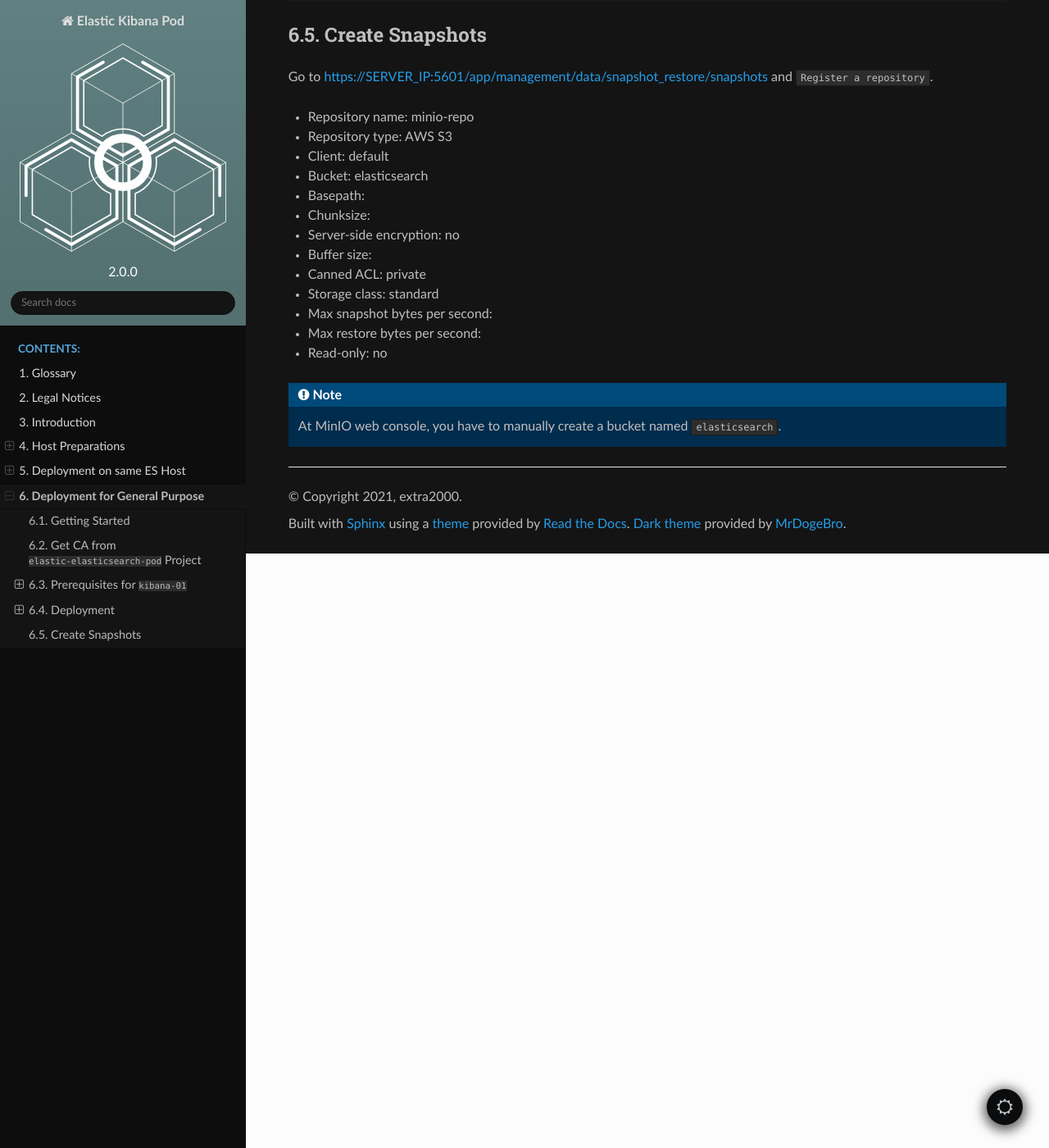
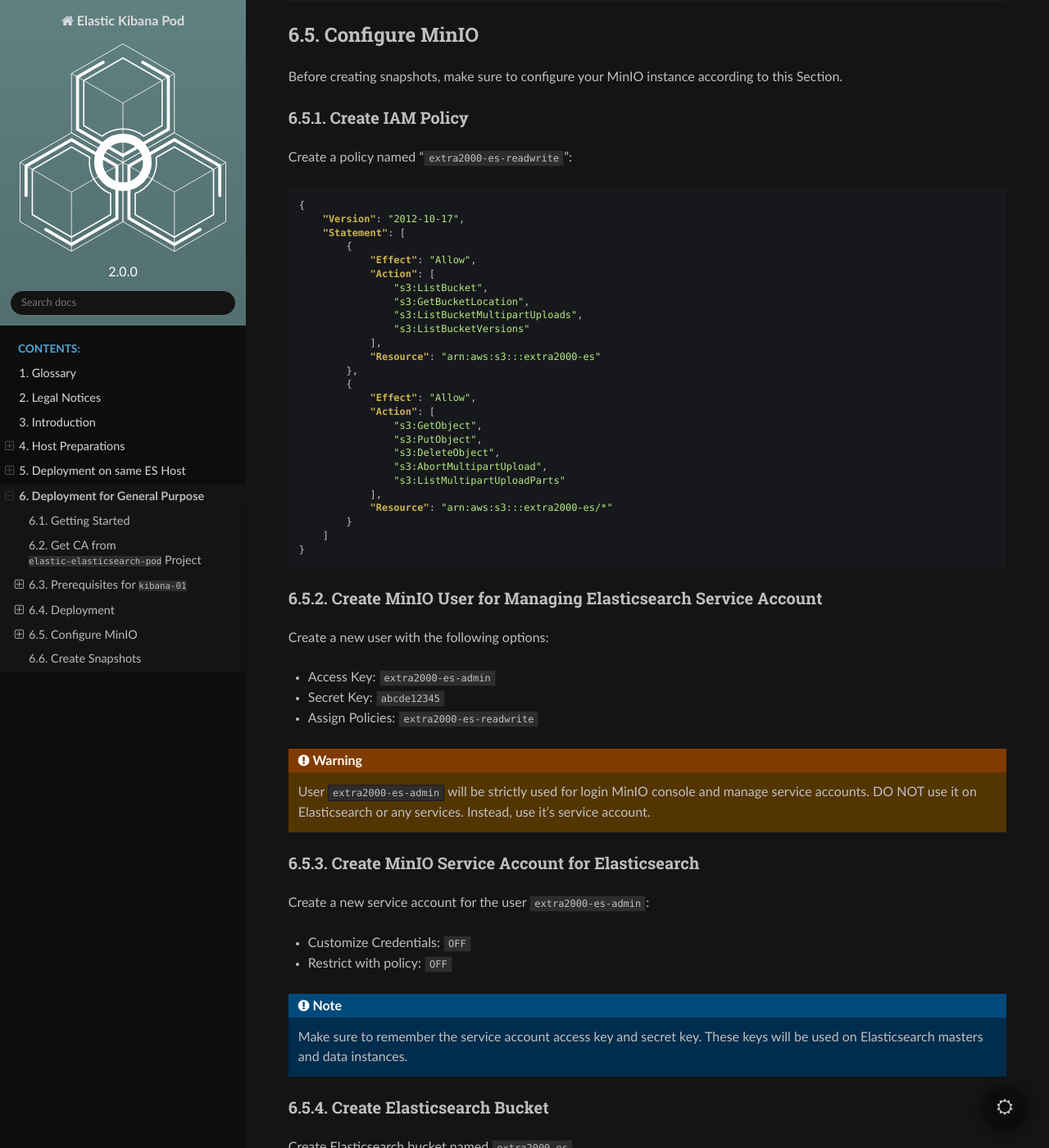
Before and after one commit to extra2000/elastic-kibana-pod, a Sphinx documentation site: the page built from docs/source/example_podman_general.rst, in a window 1280 px wide and 1400 px high, scrolled down 3835 px. Shown: the whole window at 82% size. Built offline with Sphinx 7.4.7 and the Read the Docs theme 2.0.0, drawn with Linux system fonts in a browser that asks for light colours; some of the changed text lies outside the part shown.

Commit message:
docs(general-deployment): add instruction to configure MinIO

```diff
--- a/docs/source/example_podman_general.rst
+++ b/docs/source/example_podman_general.rst
@@ -194,6 +194,75 @@
     podman generate systemd --files --name kibana-01-pod
     systemctl --user enable pod-kibana-01-pod.service container-kibana-01-pod-kibana-01.service
 
+Configure MinIO
+---------------
+
+Before creating snapshots, make sure to configure your MinIO instance according to this Section.
+
+Create IAM Policy
+~~~~~~~~~~~~~~~~~
+
+Create a policy named "``extra2000-es-readwrite``":
+
+.. code-block:: json
+
+    {
+        "Version": "2012-10-17",
+        "Statement": [
+            {
+                "Effect": "Allow",
+                "Action": [
+                    "s3:ListBucket",
+                    "s3:GetBucketLocation",
+                    "s3:ListBucketMultipartUploads",
+                    "s3:ListBucketVersions"
+                ],
+                "Resource": "arn:aws:s3:::extra2000-es"
+            },
+            {
+                "Effect": "Allow",
+                "Action": [
+                    "s3:GetObject",
+                    "s3:PutObject",
+                    "s3:DeleteObject",
+                    "s3:AbortMultipartUpload",
+                    "s3:ListMultipartUploadParts"
+                ],
+                "Resource": "arn:aws:s3:::extra2000-es/*"
+            }
+        ]
+    }
+
+Create MinIO User for Managing Elasticsearch Service Account
+~~~~~~~~~~~~~~~~~~~~~~~~~~~~~~~~~~~~~~~~~~~~~~~~~~~~~~~~~~~~
+
+Create a new user with the following options:
+
+* Access Key: ``extra2000-es-admin``
+* Secret Key: ``abcde12345``
+* Assign Policies: ``extra2000-es-readwrite``
+
+.. warning::
+
+    User ``extra2000-es-admin`` will be strictly used for login MinIO console and manage service accounts. DO NOT use it on Elasticsearch or any services. Instead, use it's service account.
+
+Create MinIO Service Account for Elasticsearch
+~~~~~~~~~~~~~~~~~~~~~~~~~~~~~~~~~~~~~~~~~~~~~~
+
+Create a new service account for the user ``extra2000-es-admin``:
+
+* Customize Credentials: ``OFF``
+* Restrict with policy: ``OFF``
+
+.. note::
+
+    Make sure to remember the service account access key and secret key. These keys will be used on Elasticsearch masters and data instances.
+
+Create Elasticsearch Bucket
+~~~~~~~~~~~~~~~~~~~~~~~~~~~
+
+Create Elasticsearch bucket named ``extra2000-es``.
+
 Create Snapshots
 ----------------
 
@@ -202,7 +271,7 @@
 * Repository name: minio-repo
 * Repository type: AWS S3
 * Client: default
-* Bucket: elasticsearch
+* Bucket: extra2000-es
 * Basepath:
 * Chunksize:
 * Server-side encryption: no
@@ -212,7 +281,3 @@
 * Max snapshot bytes per second:
 * Max restore bytes per second:
 * Read-only: no
-
-.. note::
-
-    At MinIO web console, you have to manually create a bucket named ``elasticsearch``.
```
